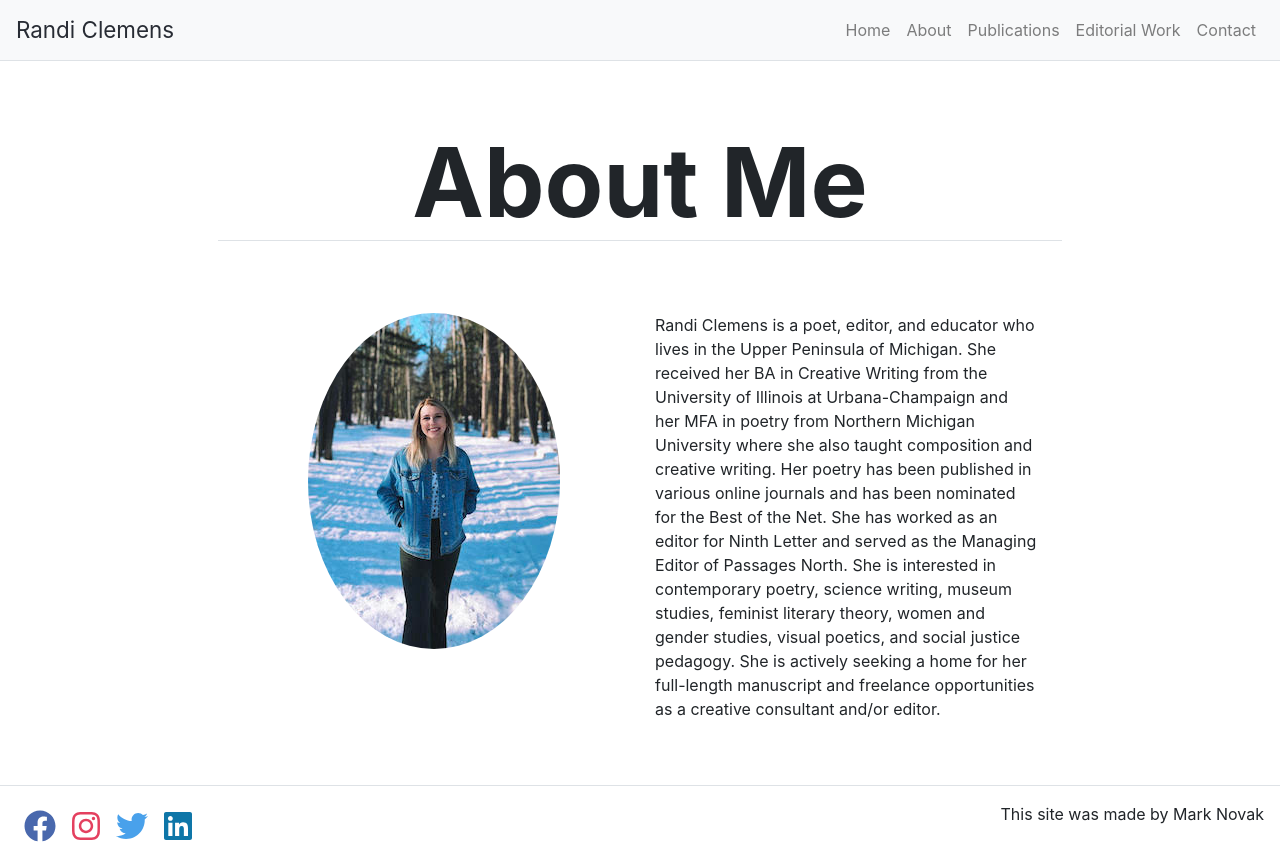
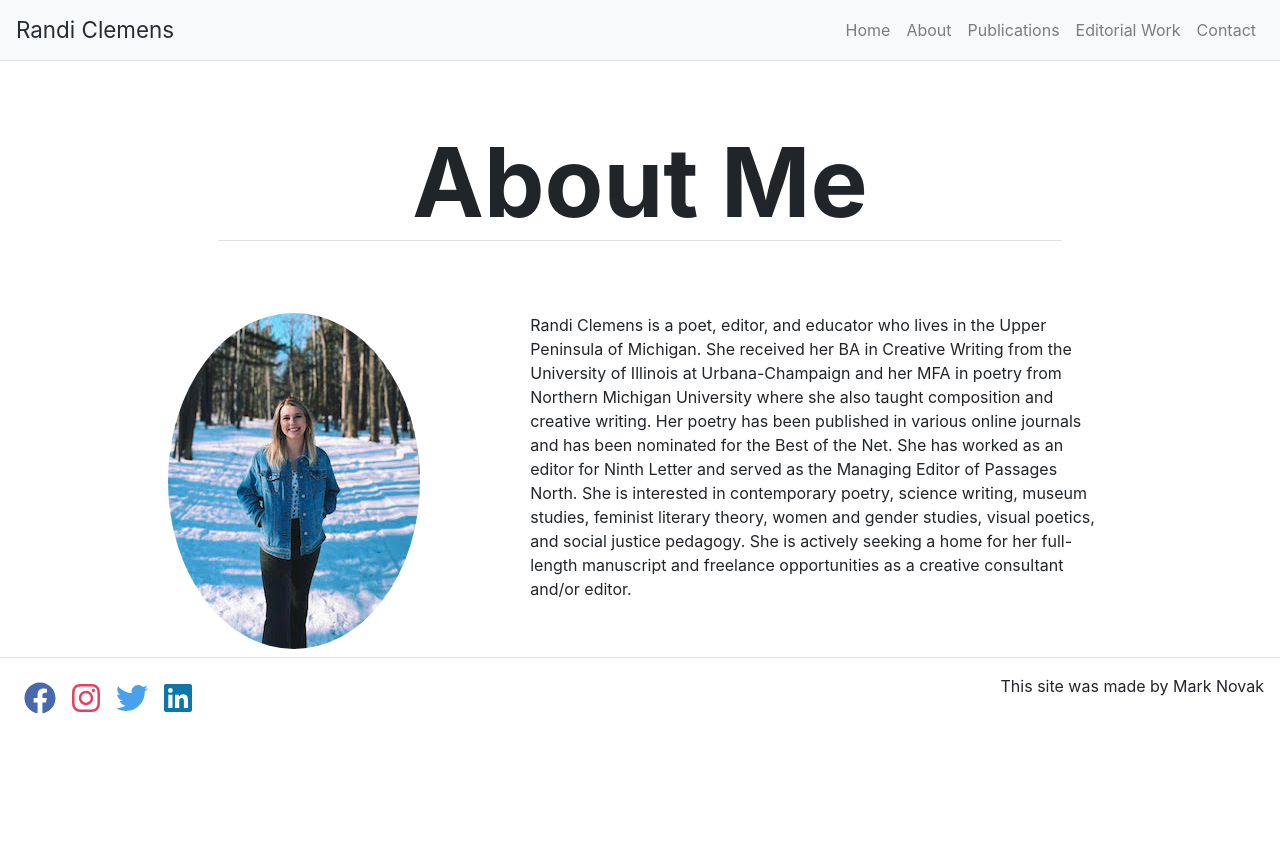
Before and after one commit to manovak24/randi_clemens, a React (Create React App) app: page /about in a window 1280 px wide. After the commit the page ends 800 px from the top, so only its background shows below. Built offline with nearby package versions, Linux system fonts and the light colour scheme.

Commit message:
Added disabled feature to contact submit button. Updated CSS for homepage buttons. Updated footer margin top

```diff
--- a/src/Components/App/App.js
+++ b/src/Components/App/App.js
@@ -50,7 +50,7 @@ class App extends React.Component {
       <Router>
         <Container className="p-0" fluid={true}>
 
-          <Navbar className="border-bottom" expand="lg" bg="light">
+          <Navbar className="border-bottom" expand="md" bg="light">
             <Navbar.Brand>
               <Link className="nav-brand" to="/">Randi Clemens</Link>
             </Navbar.Brand>
@@ -66,7 +66,7 @@ class App extends React.Component {
             </Navbar.Collapse>
           </Navbar>
 
-          <Route path="/" exact render={() => <HomePage title={this.state.home.title} subTitle={this.state.home.subTitle} text={this.state.home.text} />} />
+          <Route path="/" exact render={() => <HomePage title={this.state.home.title} subTitle={this.state.home.subTitle} />} />
           <Route path="/about" render={() => <AboutPage title={this.state.about.title} />} />
           <Route path="/publications" render={() => <PublicationsPage title={this.state.publications.title} />} />
           <Route path="/editorials" render={() => <EditorialsPage title={this.state.editorials.title} />} />
--- a/src/Components/Content/Content.js
+++ b/src/Components/Content/Content.js
@@ -7,7 +7,7 @@ function Content(props){
     return(
         <Container fluid={true}>
             <Row className="justify-content-center">
-                <Col md={8}>
+                <Col md={10}>
                     {props.children}
                 </Col>
             </Row>
--- a/src/Components/Footer/Footer.js
+++ b/src/Components/Footer/Footer.js
@@ -9,10 +9,10 @@ import SocialFollow from '../SocialFollow/SocialFollow';
 class Footer extends React.Component {
     render() {
         return(
-            <footer className="mt-5">
+            <footer className="mt-2">
                 <Container fluid={true}>
                     <Row className="border-top justify-content-between p-3 d-flex">
-                        <Col className="p-0" md={3} sm={12}>
+                        <Col className="p-0">
                             <SocialFollow />
                         </Col>
                         <Col className="p-0 d-flex justify-content-end" md={3}>This site was made by Mark Novak</Col>
--- a/src/Pages/AboutPage.js
+++ b/src/Pages/AboutPage.js
@@ -15,11 +15,11 @@ function AboutPage(props) {
             <Hero title={props.title} className="hero"/>
             <Content>
                 <Container>
-                    <Row>
-                        <Col>
+                    <Row className="justify-content-space-evenly">
+                        <Col xs={12} md={4} style={{marginRight: "3rem", paddingRight: "1rem"}}>
                             <Image src={randi} className="picture rounded mx-auto d-block" roundedCircle />
                         </Col>
-                        <Col>
+                        <Col xs={12} md={7}>
                             <p>Randi Clemens is a poet, editor, and educator who lives in the Upper Peninsula of
                                 Michigan. She received her BA in Creative Writing from the University of Illinois at
                                 Urbana-Champaign and her MFA in poetry from Northern Michigan University where
--- a/src/Pages/ContactPage.js
+++ b/src/Pages/ContactPage.js
@@ -41,7 +41,7 @@ class ContactPage extends React.Component {
             disabled: true
         });
 
-        emailjs.sendForm('gmail', 'testing', event.target, 'user_rQF8cs4fYnfBs2O7qJ0gs')
+        emailjs.sendForm('gmail', 'testing', event.target, 'NEED TO UPDATE USER ID')
             .then(res => {
                 Swal.fire({
                     title: 'Email Successfully Sent',
@@ -63,15 +63,14 @@ class ContactPage extends React.Component {
             <div>
                 <Hero title={this.props.title} />
                 <Content>
-                    <h5>Please feel free to contact me via my social media pages, email address provided below or the contact form. I will respond as soon as possible</h5>
-                    <br></br>
                     <Container>
                         <Row>
-                            <Col sm="auto">
+                            <Col xs="auto" md={5} className="mb-4 mt-1">
+                            <p>Please feel free to contact me via my social media pages, email address provided below or the contact form. I will respond as soon as possible</p>
                                 <a href="mailto:randiclemens@gmail.com"><MdEmail /> randiclemens@gmail.com</a>
                                 <SocialFollow />
                             </Col>
-                            <Col>
+                            <Col xs={12} md={7}>
                                 <Form onSubmit={this.handleSubmit}>
                                     <Form.Group>
                                         <Form.Label htmlFor="full-name">Full Name</Form.Label>
@@ -88,7 +87,7 @@ class ContactPage extends React.Component {
                                         <Form.Control id="message" name="message" as="textarea" row="3" value={this.state.message} onChange={this.handleChange} />
                                     </Form.Group>
 
-                                    <Button className="d-inline-block" variant="primary" type="submit" disabled={this.state.disabled}>
+                                    <Button className="d-inline-block" variant="primary" type="submit" disabled={this.state.user_name < 1 || this.state.user_email < 1 || this.state.message < 1}>
                                         Send
                                     </Button>
                                 </Form>
--- a/src/Pages/HomePage.css
+++ b/src/Pages/HomePage.css
@@ -19,6 +19,7 @@
 }
 
 .HomePage-Button-Link {
+    width: 12rem;
     border-radius: 4px;
     padding: .65rem 2rem;
     background-color: #5bc9afa7;
@@ -27,4 +28,5 @@
     transition: .1s;
     margin-right: 2.22rem;
     margin-bottom: 1.5rem;
+    text-align: center;
 }
```
